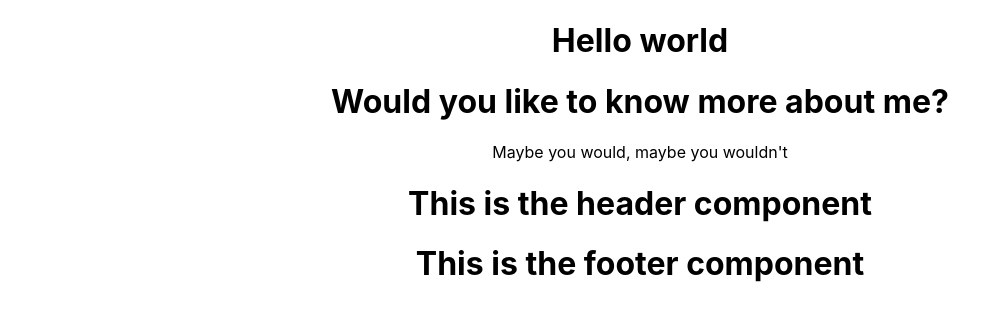
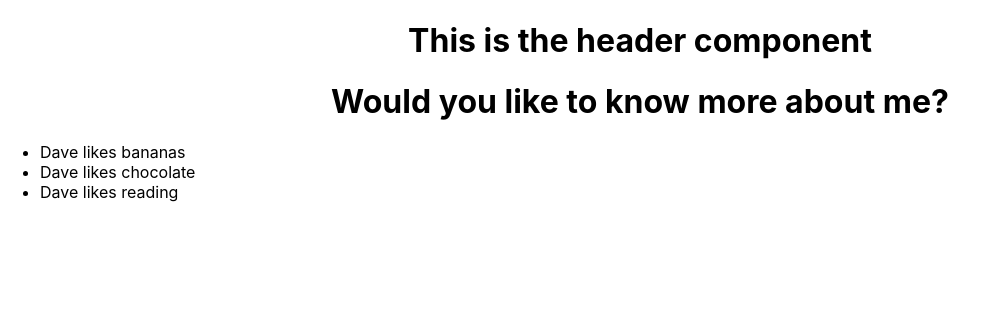
Before and after one commit to Connorbro/newreactproj, a React (Create React App) app: page / in a window 1280 px wide. Shown: the top 320 px of the page, without its empty margins (0-988 px from the left). Built offline with nearby package versions, Linux system fonts and the light colour scheme.

Commit message:
Only components rendered

```diff
--- /dev/null
+++ b/src/AboutDave.js
@@ -0,0 +1,12 @@
+import React from 'react';
+
+const AboutDave = () => {
+    return(
+        <ul>
+            <li>Dave likes bananas</li>
+            <li>Dave likes chocolate</li>
+            <li>Dave likes reading</li>
+        </ul>
+    )
+}
+export default AboutDave;
--- a/src/AboutMe.js
+++ b/src/AboutMe.js
@@ -4,7 +4,6 @@ const AboutMe = () => {
     return(
       <div>
         <h1>Would you like to know more about me?</h1>
-        <p>Maybe you would, maybe you wouldn't</p>
       </div>
     )
   }
--- a/src/App.css
+++ b/src/App.css
@@ -1,6 +1,3 @@
-.App{
+h1{
   text-align: center;
 }
-#paragraph{
-  color: blue;
-}
--- a/src/App.js
+++ b/src/App.js
@@ -1,8 +1,10 @@
 import React, {Component} from 'react';
 import './App.css';
 import AboutMe from './AboutMe';
-import Header from './Header';
-import Footer from './Footer';
+import Heading from './Heading';
+import NavBar from './NavBar';
+import AboutDave from './AboutDave';
+
 
 
 
@@ -11,10 +13,12 @@ class App extends Component{
   render(){
     return(
       <div className="App">
-        <h1>Hello world</h1>
+        <Heading />
         <AboutMe />
-        <Header />
-        <Footer />
+
+        <AboutDave />
+        <NavBar />
+
       </div>
     )
   }
--- a/src/Footer.js
+++ /dev/null
@@ -1,8 +0,0 @@
-import React from 'react';
-
-const Footer = () => {
-    return(
-      <h1>This is the footer component</h1>
-    )
-  }
-  export default Footer;
--- a/src/Header.js
+++ b/src/Heading.js
@@ -2,9 +2,9 @@ import React from 'react';
 
 
 
-const Header = () => {
+const Heading = () => {
     return(
       <h1>This is the header component</h1>
     )
   }
-export default Header;
+export default Heading;
--- /dev/null
+++ b/src/NavBar.js
@@ -0,0 +1,10 @@
+import React from 'react';
+
+const NavBar = () => {
+    return(
+        <div>
+
+        </div>
+    )
+}
+export default NavBar;
```
